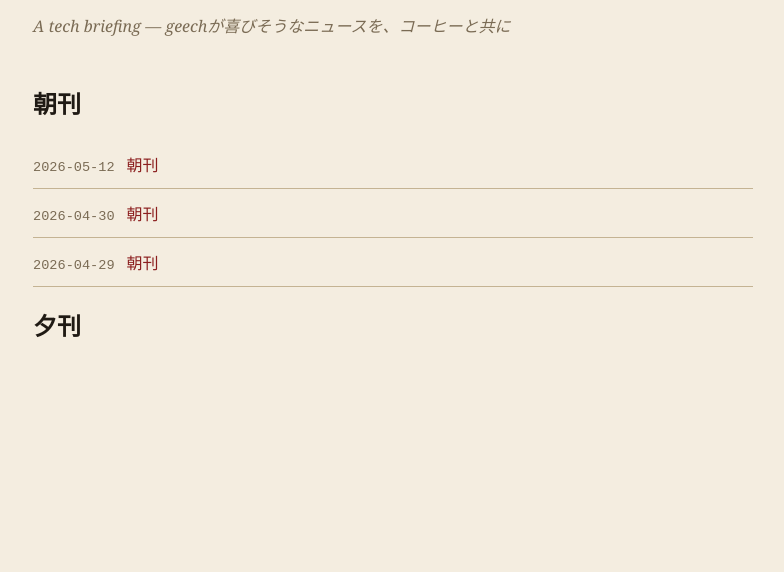
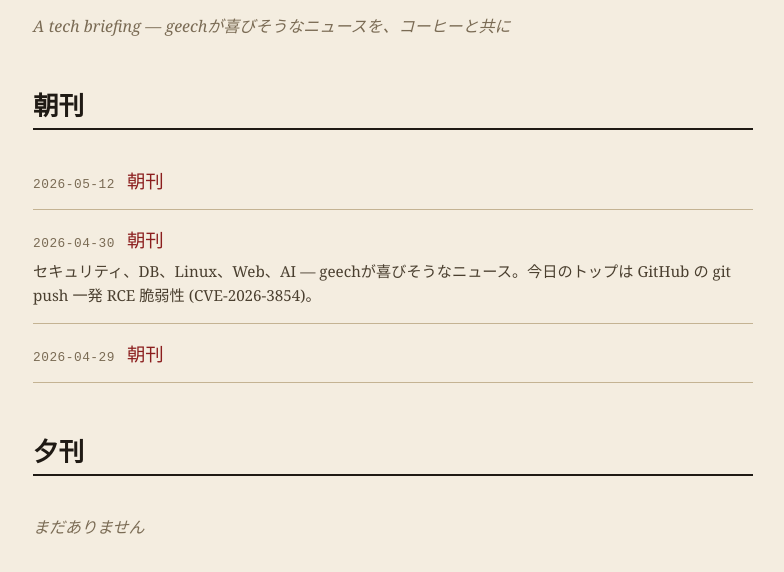
Before and after one commit to mkonagaya/daily-briefing, a plain HTML site: page index.html in a window 1280 px wide. Shown: the part 122-694 px from the top of the page, without its empty margins (247-1031 px from the left). Drawn offline with Linux system fonts and the light colour scheme.

Commit message:
enrich archive list with og:description leads
- index.html shows date + title + lede (extracted from each entry's og:description)
- evening section shows fallback when empty
- workflow_dispatch added so the index can be regenerated on demand

Co-Authored-By: Claude Opus 4.7 (1M context) <noreply@anthropic.com>

```diff
--- a/index.html
+++ b/index.html
@@ -2,18 +2,25 @@
 <html lang="ja">
 <head>
 <meta charset="UTF-8">
+<meta name="viewport" content="width=device-width, initial-scale=1.0">
 <title>Daily Briefing — Archive</title>
 <style>
   body { font-family: "Crimson Pro", Georgia, serif; background: #f4ede0;
          color: #1f1a14; max-width: 720px; margin: 0 auto; padding: 64px 32px; }
   h1 { font-family: "DM Serif Display", serif; font-size: 3rem; margin: 0 0 8px; }
   .sub { font-style: italic; color: #7a6b54; margin-bottom: 48px; }
+  h2 { font-family: "DM Serif Display", serif; font-size: 1.6rem;
+       border-bottom: 2px solid #1f1a14; padding-bottom: 6px; margin-top: 48px; }
   ul { list-style: none; padding: 0; }
-  li { padding: 12px 0; border-bottom: 1px solid #c4b393; }
+  li { padding: 16px 0; border-bottom: 1px solid #c4b393; }
+  li.empty { color: #7a6b54; font-style: italic; border-bottom: none; }
   a { color: #8b1e1e; text-decoration: none; }
   a:hover { text-decoration: underline; }
-  .date { font-family: "JetBrains Mono", monospace; font-size: 0.85rem;
-          color: #7a6b54; margin-right: 12px; }
+  .date { font-family: "JetBrains Mono", monospace; font-size: 0.8rem;
+          color: #7a6b54; margin-right: 12px; letter-spacing: 0.04em; }
+  .title { font-family: "DM Serif Display", serif; font-size: 1.15rem; }
+  .lede { font-size: 0.95rem; color: #4a3f2f; line-height: 1.55;
+          margin: 8px 0 0; }
 </style>
 </head>
 <body>
@@ -21,8 +28,16 @@
 <p class="sub">A tech briefing — geechが喜びそうなニュースを、コーヒーと共に</p>
 <h2>朝刊</h2>
 <ul>
-<li><span class='date'>2026-05-12</span><a href='morning/2026-05-12.html'>朝刊</a></li>
-<li><span class='date'>2026-04-30</span><a href='morning/2026-04-30.html'>朝刊</a></li>
-<li><span class='date'>2026-04-29</span><a href='morning/2026-04-29.html'>朝刊</a></li>
+<li>
+  <div><span class="date">2026-05-12</span><a class="title" href="morning/2026-05-12.html">朝刊</a></div>
+</li>
+<li>
+  <div><span class="date">2026-04-30</span><a class="title" href="morning/2026-04-30.html">朝刊</a></div>
+  <p class="lede">セキュリティ、DB、Linux、Web、AI — geechが喜びそうなニュース。今日のトップは GitHub の git push 一発 RCE 脆弱性 (CVE-2026-3854)。</p>
+</li>
+<li>
+  <div><span class="date">2026-04-29</span><a class="title" href="morning/2026-04-29.html">朝刊</a></div>
+</li>
 </ul><h2>夕刊</h2><ul>
+<li class="empty">まだありません</li>
 </ul></body></html>
```
Also changed, not shown: 1 other file.
